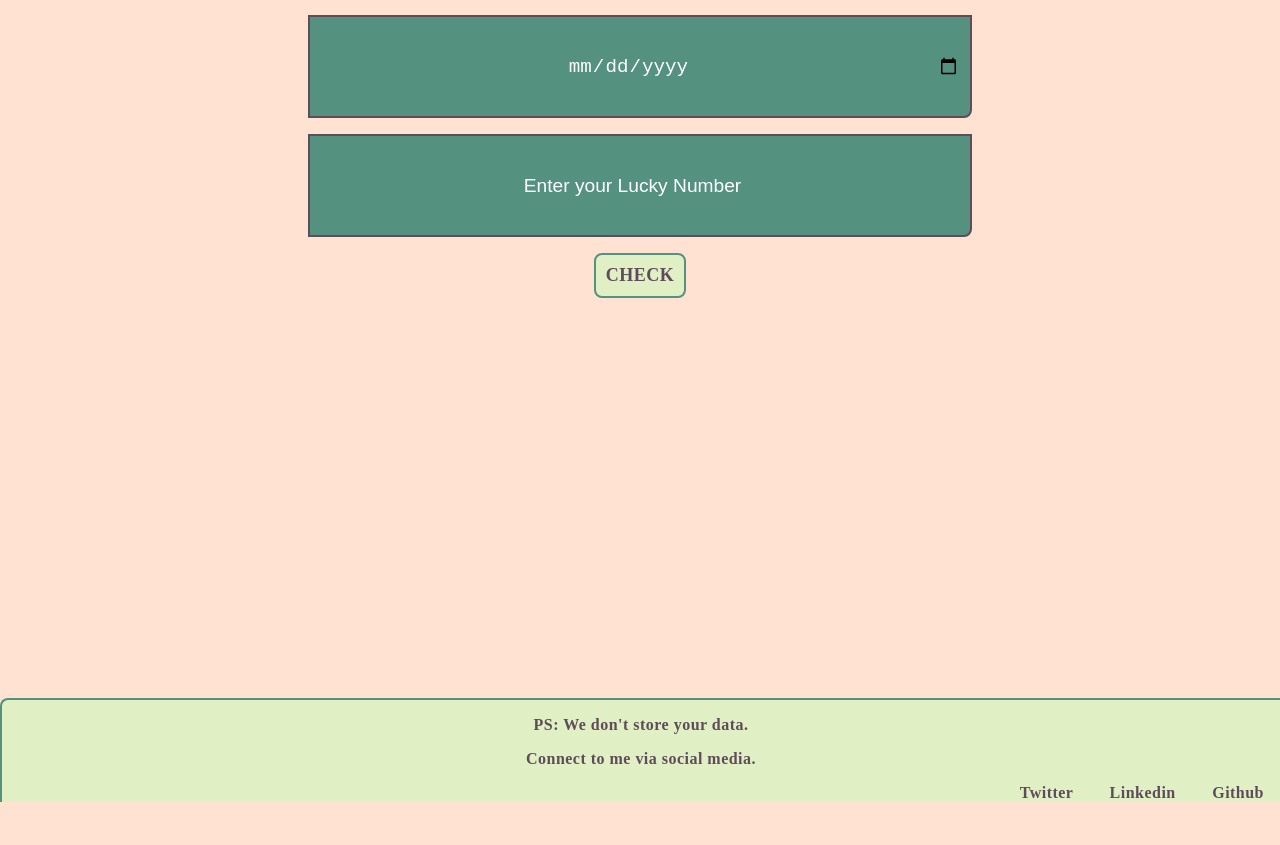
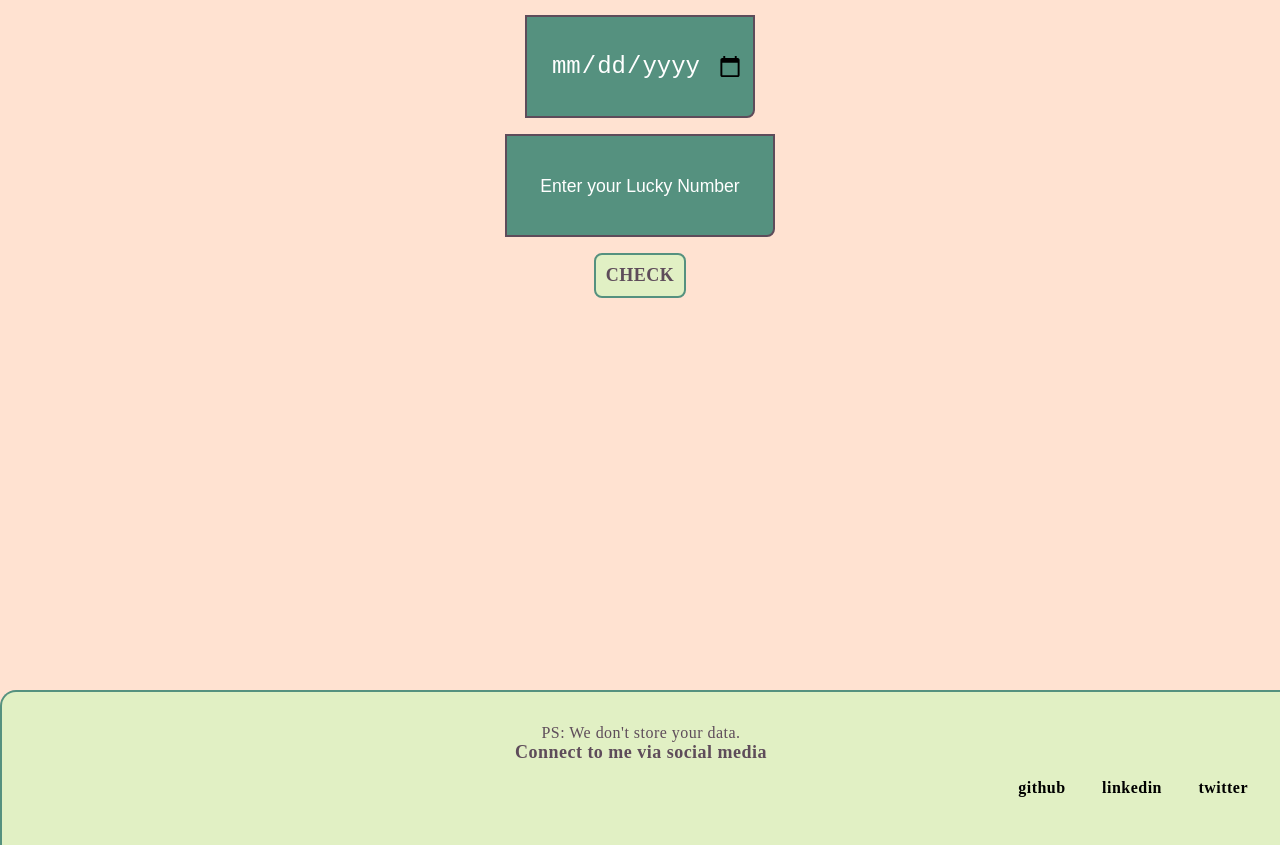
Before and after one commit to sai-karthik-p/is-your-birthday-lucky, a website built with Parcel: page index.html in a window 1280 px wide. Shown: the part 41-886 px from the top of the page. Before the commit the page ends 859 px from the top, so only its background shows below. Built offline with nearby package versions, Linux system fonts and the light colour scheme; a web font is replaced by a local one.

Commit message:
minor css fixes

```diff
--- a/index.html
+++ b/index.html
@@ -22,23 +22,29 @@
 
     <button id="btn-check">CHECK</button>
 
-    <div id="output"></div>
+    <h6 id="output"></h6>
 
     <div id="gif-output"></div>
 
-    <footer>
-      <p>PS: We don't store your data.</p>
-      <p>Connect to me via social media.</p>
-      <ul>
-        <li>
-          <a href="https://twitter.com/SaikarthikP">Twitter</a>
-        </li>
-        <li>
-          <a href="https://www.linkedin.com/in/sai-karthik-p/">Linkedin</a>
-        </li>
-        <li>
-          <a href="https://github.com/sai-karthik-p">Github</a>
-        </li>
+    <footer class="footer">
+      <div>PS: We don't store your data.</div>
+      <div class="footer-header">Connect to me via social media</div>
+      <ul class="list-non-bullet">
+          <li class="list-item-inline">
+              <a class="link" href="https://github.com/sai-karthik-p" target="_blank" rel="noopener noreferrer">
+                  github
+              </a>
+          </li>
+          <li class="list-item-inline">
+              <a class="link" href="https://www.linkedin.com/in/sai-karthik-p/" target="_blank" rel="noopener noreferrer">
+                  linkedin
+              </a>
+          </li>
+          <li class="list-item-inline">
+              <a class="link" href="https://twitter.com/SaikarthikP" target="_blank" rel="noopener noreferrer">
+                  twitter
+              </a>
+          </li>
       </ul>
     </footer>
 
--- a/src/index.js
+++ b/src/index.js
@@ -17,10 +17,10 @@ function calculate(n) {
 
   if (remainder === 0) {
     output.innerText = "Your Birthday is LUCKY!";
-    gifOutput.innerHTML = `<iframe src="https://giphy.com/embed/LWhLL32XDmcJhXTHVu" width="350" height="360" frameBorder="0" class="giphy-embed"></iframe>`;
+    gifOutput.innerHTML = `<iframe src="https://giphy.com/embed/LWhLL32XDmcJhXTHVu" width="255" height="360" frameBorder="0" class="giphy-embed"></iframe>`;
   } else {
     output.innerText = "Oops! No luck.";
-    gifOutput.innerHTML = `<iframe src="https://giphy.com/embed/26tOXgoz0WNQhwb04" width="350" height="360" frameBorder="0" class="giphy-embed"></iframe>`;
+    gifOutput.innerHTML = `<iframe src="https://giphy.com/embed/26tOXgoz0WNQhwb04" width="255" height="360" frameBorder="0" class="giphy-embed"></iframe>`;
   }
 }
 
--- a/src/styles.css
+++ b/src/styles.css
@@ -2,6 +2,7 @@
 @import url("https://fonts.googleapis.com/css2?family=Archivo+Black&display=swap");
 
 body {
+  box-sizing: border-box;
   font-family: "Kadwa", serif;
   background-color: #ffe2d1;
   margin: 0px;
@@ -19,7 +20,7 @@ nav {
   border-bottom-right-radius: 0.5rem;
 }
 
-div {
+nav div {
   font-size: larger;
   padding: 0.5rem;
   text-align: center;
@@ -31,11 +32,11 @@ a {
   color: #5e4c5a;
 }
 
-ul {
+.list-non-bullet {
   text-align: right;
 }
 
-li {
+.list-item-inline {
   list-style: none;
   display: inline;
   padding: 1rem;
@@ -45,11 +46,9 @@ input {
   display: block;
   border: 2px solid #5e4c5a;
   color: white;
-  font-size: 1.4rem;
   padding: 0.6rem;
   border-bottom-right-radius: 0.5rem;
   height: 10vh;
-  width: 50%;
   margin: auto;
   margin-bottom: 1rem;
   margin-top: 1rem;
@@ -58,9 +57,24 @@ input {
   text-align: center;
 }
 
+input[type='date'] {
+  font-size: 1.5rem;
+}
+
+/* Remove spinner from input type number */
+input::-webkit-outer-spin-button,
+input::-webkit-inner-spin-button {
+  -webkit-appearance: none;
+  margin: 0;
+}
+
+input[type=number] {
+  -moz-appearance: textfield;
+}
+
 input::placeholder {
   color: white;
-  font-size: 1.2rem;
+  font-size: 1.1rem;
   text-align: center;
 }
 
@@ -85,29 +99,44 @@ button:hover {
   background-color: #55917f;
 }
 
-#ouput {
+#output {
   margin: 1rem;
+  font-size: xx-large;
+  padding: 0.5rem;
+  text-align: center;
+  margin: auto;
 }
 
 #gif-output {
   height: 360px;
-  margin: 12px;
   max-width: 95%;
   border: 0;
   padding: 0;
+  margin: auto;
+  text-align: center;
 }
 
-footer {
+.footer {
   background-color: #e1f0c4;
-  border: 0;
-  padding: 0;
+  padding: 2rem 1rem;
   color: #5e4c5a;
-  font-weight: bolder;
+  text-align: center;
+  border-top-left-radius: 1rem;
   border-top: #55917f 2px solid;
-  border-top-left-radius: 0.5rem;
   border-left: #55917f 2px solid;
+  margin-top: 1rem;
 }
 
-footer p {
-  text-align: center;
+.footer .link {
+  color: black;
+  font-weight: bold;
 }
+
+.footer .footer-header {
+  font-weight: bold;
+  font-size: large;
+}
+
+.footer ul {
+  padding-inline-start: 0px;
+}
```
